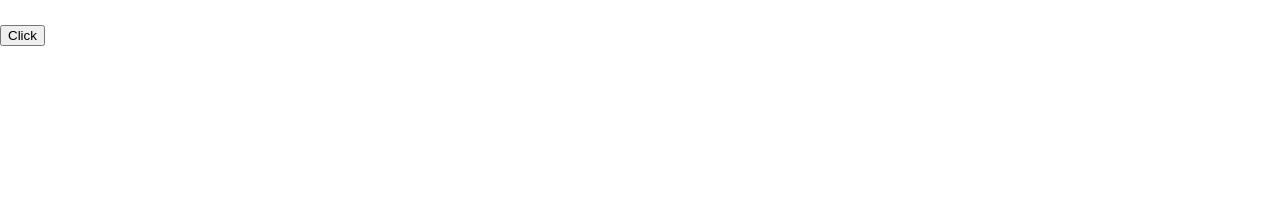
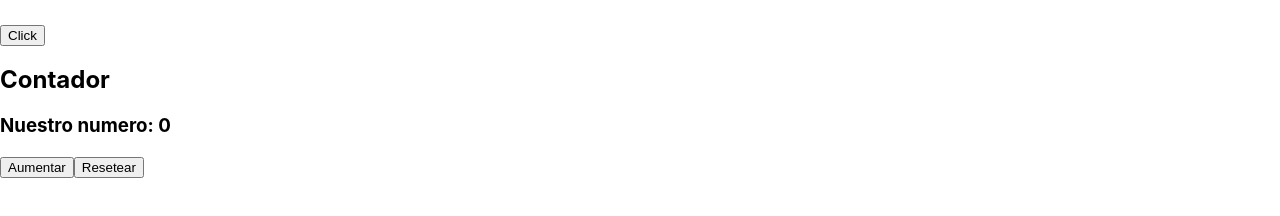
Before and after one commit to jcanelonmobdev/prueba-react, a React (Create React App) app in the folder my-app/: page / in a window 1280 px wide. Shown: the part 530-746 px from the top of the page. Built offline with nearby package versions, Linux system fonts and the light colour scheme.

Commit message:
Clase 25 - useState ejemplo contador

```diff
--- a/my-app/src/App.js
+++ b/my-app/src/App.js
@@ -1,4 +1,5 @@
 import React from 'react'
+import Contador from './components/Contador'
 import Eventos from './components/Eventos'
 import Parrafo from './components/Parrafo'
 import Variables from './components/Variables'
@@ -10,6 +11,7 @@
       <Parrafo />
       <Variables/>
       <Eventos/>
+      <Contador/>
     </div>
   );
 }
--- /dev/null
+++ b/my-app/src/components/Contador.jsx
@@ -0,0 +1,17 @@
+import React from 'react'
+
+const Contador = () => {
+
+    const [contador, setContador] = React.useState(0)
+
+    return (
+        <div>
+            <h2>Contador</h2>
+            <h3>Nuestro numero: { contador }</h3>
+            <button onClick= { () =>  setContador(contador + 1)} > Aumentar </button>
+            <button onClick= { () =>  setContador(0)} > Resetear </button>
+        </div>
+    )
+}
+
+export default Contador
```
